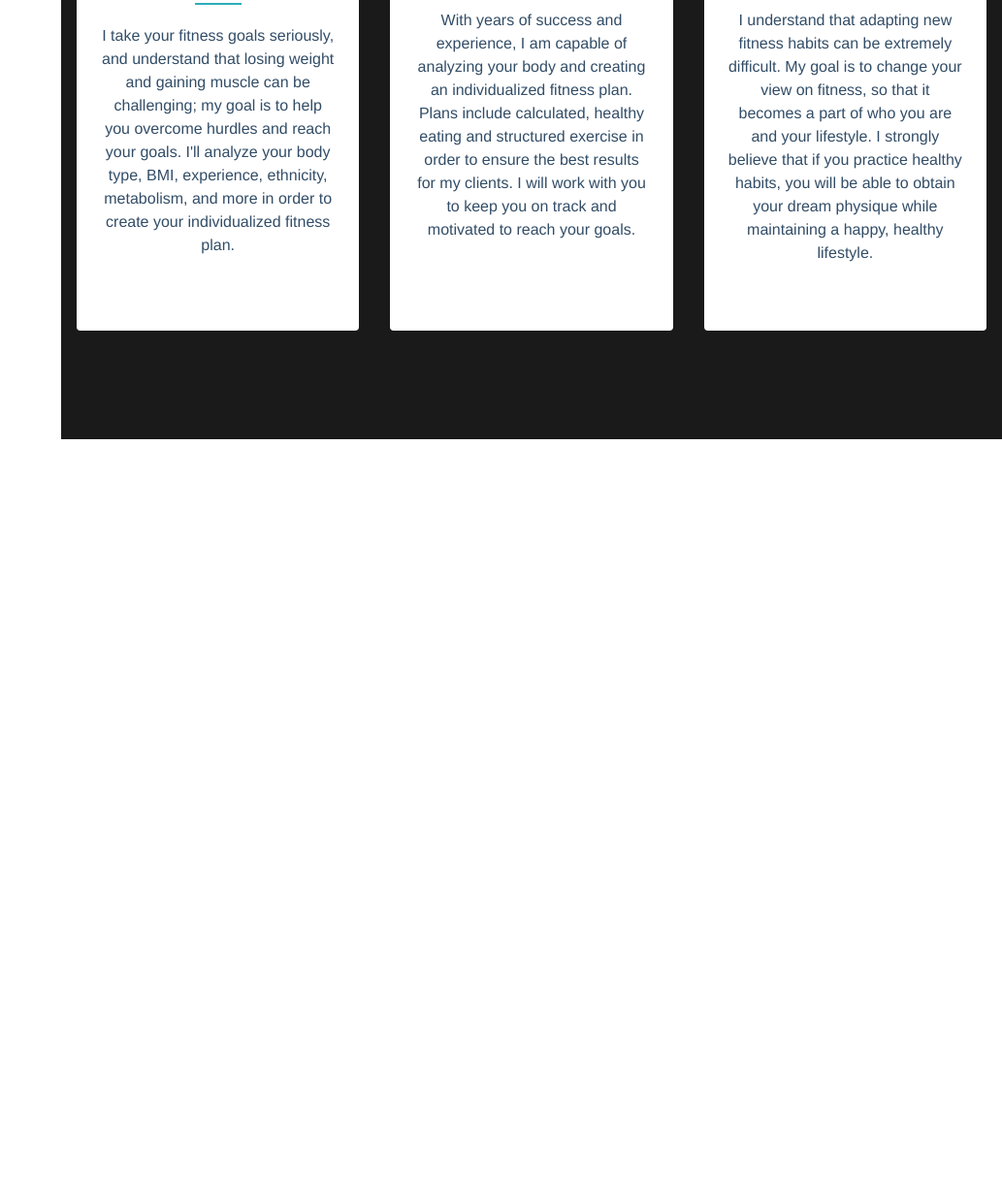
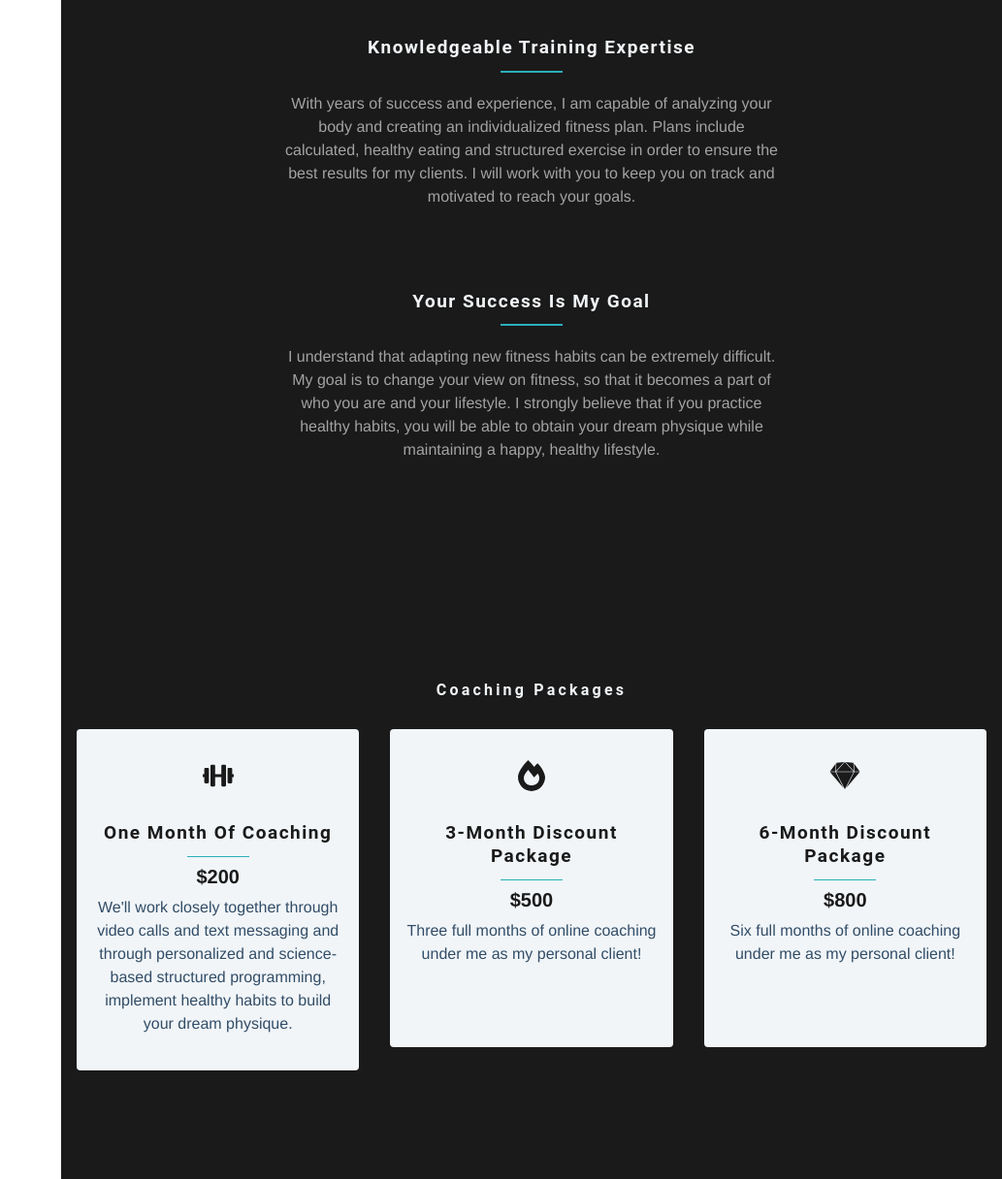
Before and after one commit to RafaelQuarles/pt-site, a Gatsby site: page / in a window 1280 px wide. Shown: the part 1168-2384 px from the top of the page at 97% size, without its empty margins (247-1280 px from the left). Before the commit the page ends 1621 px from the top, so only its background shows below. Built offline with nearby package versions, Linux system fonts and the light colour scheme; Gatsby itself is replaced by a stand-in of ours.

Commit message:
programs added

```diff
--- a/gatsby-config.js
+++ b/gatsby-config.js
@@ -1,7 +1,7 @@
 module.exports = {
   siteMetadata: {
-    title: `Gatsby Default Starter`,
-    description: `Kick off your next, great Gatsby project with this default starter. This barebones starter ships with the main Gatsby configuration files you might need.`,
+    title: `Personal Trainer Template Site`,
+    description: `Use this site to help PT's sell their services and cater to the virtual market.`,
     author: `@RafaWebDev`,
   },
   plugins: [
--- a/src/components/Hero.js
+++ b/src/components/Hero.js
@@ -1,6 +1,5 @@
 import React from "react"
 import { Link } from "gatsby"
-import styled from "styled-components"
 
 import { graphql, useStaticQuery } from "gatsby"
 import BackgroundImage from "gatsby-background-image"
@@ -45,11 +44,4 @@ const Hero = () => {
   )
 }
 
-const StyledHero = styled(Hero)`
-  width: 100%;
-  background-position: bottom center;
-  background-repeat: repeat-y;
-  background-size: cover;
-`
-
 export default Hero
--- /dev/null
+++ b/src/components/Programs.js
@@ -0,0 +1,104 @@
+import React from "react"
+import Title from "./Title"
+import { Link } from "gatsby"
+import programs from "../constants/onlineplans"
+import styled, { css } from "styled-components"
+
+const ProgramContainer = styled.div`
+  margin: 0 auto;
+  @media screen and (min-width: 1000px) {
+    display: grid;
+    grid-template-columns: 1fr 1fr 1fr;
+    -webkit-column-gap: 2rem;
+    -moz-column-gap: 2rem;
+    column-gap: 2rem;
+  }
+`
+
+const Program = styled.article`
+  background: var(--clr-grey-10);
+  color: var(--clr-grey-1);
+  padding: 2rem 1rem;
+  margin-bottom: 2rem;
+  min-height: 328px;
+  border-radius: var(--radius);
+  text-align: center;
+  -webkit-transition: var(--transition);
+  transition: var(--transition);
+
+  :hover {
+    background: var(--clr-grey-1);
+    color: var(--clr-primary-9);
+    p {
+      color: var(--clr-primary-9);
+    }
+  }
+
+  @media screen and (min-width: 1000px) {
+    border-radius: var(--radius);
+    padding: 2rem 1rem 1rem 1rem;
+  }
+`
+
+const Underline = styled.div`
+  width: 4rem;
+  height: 0.1rem;
+  margin-bottom: 1.25rem;
+  background: var(--clr-primary-5);
+  margin-left: auto;
+  margin-right: auto;
+  }
+`
+
+const ProgramTitle = styled.h4`
+  font-size: 19px;
+  line-height: 1.25;
+  letter-spacing: 1.5px;
+  font-weight: 700;
+`
+
+const ProgramPrice = styled.p`
+  color: var(--clr-grey-1);
+  font-size: 20px;
+  font-weight: bolder;
+  line-height: 0;
+  overflow-wrap: break-word;
+  -webkit-transition: var(--transition);
+  transition: var(--transition);
+`
+
+const ProgramText = styled.p`
+  font-size: 16px;
+  font-weight: 400;
+  line-height: 1.5;
+  overflow-wrap: break-word;
+  -webkit-transition: var(--transition);
+  transition: var(--transition);
+`
+
+const Programs = () => {
+  return (
+    <section className="section bg-grey">
+      <Title title="Coaching Packages" />
+      <ProgramContainer className="section-center">
+        {programs.map(program => {
+          const { id, link, icon, title, price, text } = program
+
+          return (
+            <Link to={link}>
+              <Program key={id}>
+                {icon}
+                <ProgramTitle>{title}</ProgramTitle>
+                <Underline />
+                <ProgramPrice>${price}</ProgramPrice>
+                <ProgramText>{text}</ProgramText>
+              </Program>
+            </Link>
+          )
+        })}
+      </ProgramContainer>
+    </section>
+  )
+}
+
+export default Programs
--- a/src/components/ServicesOne.js
+++ b/src/components/ServicesOne.js
@@ -1,24 +1,77 @@
 import React from "react"
 import Title from "./Title"
-import services from "../constants/onlineplans"
+import services from "../constants/onlineservices"
+
+import styled, { css } from "styled-components"
+
+const ServiceContainer = styled.div`
+  margin: 0 auto;
+  @media screen and (min-width: 1000px) {
+    max-width: 60%;
+  }
+`
+
+const Service = styled.article`
+  background: var(--clr-grey-1);
+  color: var(--clr-grey-10);
+  padding: 1rem 0rem;
+  margin-bottom: 2rem;
+  border-radius: 0;
+  text-align: center;
+  -webkit-transition: var(--transition);
+  transition: var(--transition);
+
+  @media screen and (min-width: 1000px) {
+    border-radius: var(--radius);
+    padding: 1rem 1.5rem;
+  }
+`
+
+const Underline = styled.div`
+  width: 4rem;
+  height: 0.1rem;
+  margin-bottom: 1.25rem;
+  background: var(--clr-primary-5);
+  margin-left: auto;
+  margin-right: auto;
+  }
+`
+
+const ServiceTitle = styled.h4`
+  font-size: 19px;
+  line-height: 1.25;
+  letter-spacing: 1.5px;
+  font-weight: 700;
+`
+
+const ServiceText = styled.p`
+  color: var(--clr-grey-5);
+  font-size: 16px;
+  font-weight: 400;
+  line-height: 1.5;
+  overflow-wrap: break-word;
+  -webkit-transition: var(--transition);
+  transition: var(--transition);
+`
+
 const ServicesOne = () => {
   return (
     <section className="section bg-grey">
       <Title title="About Program" />
-      <div className="section-center services-center">
+      <ServiceContainer className="section-center">
         {services.map(service => {
           const { id, icon, title, text } = service
 
           return (
-            <article key={id} className="service">
-              {icon}
-              <h4>{title}</h4>
-              <div className="underline"></div>
-              <p>{text}</p>
-            </article>
+            <Service key={id}>
+              {/* {icon} */}
+              <ServiceTitle>{title}</ServiceTitle>
+              <Underline />
+              <ServiceText>{text}</ServiceText>
+            </Service>
           )
         })}
-      </div>
+      </ServiceContainer>
     </section>
   )
 }
--- a/src/components/Title.js
+++ b/src/components/Title.js
@@ -3,8 +3,7 @@ import React from "react"
 const Title = ({ title }) => {
   return (
     <div className="section-title title-white">
-      <h2>{title || "default title"}</h2>
-      <div className="underline"></div>
+      <h4>{title || "default title"}</h4>
     </div>
   )
 }
--- a/src/constants/onlineplans.js
+++ b/src/constants/onlineplans.js
@@ -3,20 +3,26 @@ import { FaDumbbell, FaSketch, FaFireAlt } from "react-icons/fa"
 export default [
   {
     id: 1,
+    link: "/",
     icon: <FaDumbbell className="service-icon" />,
-    title: "Calculated & Customized Programming",
-    text: `I take your fitness goals seriously, and understand that losing weight and gaining muscle can be challenging; my goal is to help you overcome hurdles and reach your goals. I'll analyze your body type, BMI, experience, ethnicity, metabolism, and more in order to create your individualized fitness plan.`,
+    title: "One Month Of Coaching",
+    price: "200",
+    text: `We'll work closely together through video calls and text messaging and through personalized and science-based structured programming, implement healthy habits to build your dream physique.`,
   },
   {
     id: 2,
+    link: "/",
     icon: <FaFireAlt className="service-icon" />,
-    title: "Knowledgeable Training Expertise",
-    text: `With years of success and experience, I am capable of analyzing your body and creating an individualized fitness plan. Plans include calculated, healthy eating and structured exercise in order to ensure the best results for my clients. I will work with you to keep you on track and motivated to reach your goals.`,
+    title: "3-Month Discount Package",
+    price: "500",
+    text: `Three full months of online coaching under me as my personal client!`,
   },
   {
     id: 3,
+    link: "/",
     icon: <FaSketch className="service-icon" />,
-    title: "Your Success is My Goal",
-    text: `I understand that adapting new fitness habits can be extremely difficult. My goal is to change your view on fitness, so that it becomes a part of who you are and your lifestyle. I strongly believe that if you practice healthy habits, you will be able to obtain your dream physique while maintaining a happy, healthy lifestyle. `,
+    title: "6-Month Discount Package",
+    price: "800",
+    text: `Six full months of online coaching under me as my personal client!`,
   },
 ]
--- /dev/null
+++ b/src/constants/onlineservices.js
@@ -0,0 +1,22 @@
+import React from "react"
+import { FaDumbbell, FaSketch, FaFireAlt } from "react-icons/fa"
+export default [
+  {
+    id: 1,
+    icon: <FaDumbbell className="service-icon" />,
+    title: "Calculated & Customized Programming",
+    text: `I take your fitness goals seriously, and understand that losing weight and gaining muscle can be challenging; my goal is to help you overcome hurdles and reach your goals. I'll analyze your body type, BMI, experience, ethnicity, metabolism, and more in order to create your individualized fitness plan.`,
+  },
+  {
+    id: 2,
+    icon: <FaFireAlt className="service-icon" />,
+    title: "Knowledgeable Training Expertise",
+    text: `With years of success and experience, I am capable of analyzing your body and creating an individualized fitness plan. Plans include calculated, healthy eating and structured exercise in order to ensure the best results for my clients. I will work with you to keep you on track and motivated to reach your goals.`,
+  },
+  {
+    id: 3,
+    icon: <FaSketch className="service-icon" />,
+    title: "Your Success is My Goal",
+    text: `I understand that adapting new fitness habits can be extremely difficult. My goal is to change your view on fitness, so that it becomes a part of who you are and your lifestyle. I strongly believe that if you practice healthy habits, you will be able to obtain your dream physique while maintaining a happy, healthy lifestyle. `,
+  },
+]
--- a/src/css/main.css
+++ b/src/css/main.css
@@ -29,7 +29,7 @@ Variables
   --clr-grey-3: hsl(209, 34%, 30%);
   --clr-grey-4: hsl(209, 28%, 39%);
   /* grey used for paragraphs */
-  --clr-grey-5: hsl(210, 22%, 49%);
+  --clr-grey-5: hsl(0, 0%, 64%);
   --clr-grey-8: hsl(210, 31%, 80%);
   --clr-grey-9: hsl(212, 33%, 89%);
   --clr-grey-10: hsl(210, 36%, 96%);
@@ -175,12 +175,8 @@ p {
 .section-center {
   margin: 0 auto;
 }
-@media screen and (min-width: 992px) {
-  .section-center {
-  }
-}
 .section-title {
-  margin-bottom: 4rem;
+  margin-bottom: 2rem;
   text-align: center;
 }
 .bg-grey {
@@ -198,7 +194,7 @@ p {
 }
 .social-link {
   font-size: 1.75rem;
-  color: var(--clr-grey-1);
+  color: var(--clr-grey-10);
   transition: var(--transition);
 }
 .social-link:hover {
@@ -408,7 +404,8 @@ Services
 ===============
 */
 .service {
-  background: var(--clr-white);
+  background: var(--clr-grey-1);
+  color: var(--clr-grey-10);
   padding: 3rem 1.5rem;
   margin-bottom: 2rem;
   border-radius: 0;
@@ -421,12 +418,13 @@ Services
   margin-bottom: 1.5rem;
 }
 .service .underline {
-  width: 3rem;
+  width: 10rem;
   height: 0.12rem;
   -webkit-transition: var(--transition);
   transition: var(--transition);
 }
 .service p {
+  color: var(--clr-grey-10);
   -webkit-transition: var(--transition);
   transition: var(--transition);
 }
--- a/src/pages/index.js
+++ b/src/pages/index.js
@@ -5,12 +5,32 @@
 import Seo from "../components/seo"
 import ServicesOne from "../components/ServicesOne"
 import Hero from "../components/Hero"
+import SocialLinks from "../constants/socialLinks"
+import styled from "styled-components"
+import Programs from "../components/Programs"
+
+const SocialLinksContainer = styled.div`
+  display: grid;
+  background: var(--clr-grey-1);
+  color: var(--clr-grey-10);
+  justify-content: center;
+  text-align: center;
+  padding-top: 3rem;
+  @media screen and (min-width: 1000px) {
+    display: none;
+  }
+`
 
 const IndexPage = () => (
   <Layout>
     <Seo title="Home" />
     <Hero />
+    <SocialLinksContainer>
+      <h4>Social</h4>
+      <SocialLinks />
+    </SocialLinksContainer>
     <ServicesOne />
+    <Programs />
   </Layout>
 )
 
--- a/src/pages/page-2.js
+++ b/src/pages/page-2.js
@@ -7,8 +7,7 @@ import Seo from "../components/seo"
 const SecondPage = () => (
   <Layout>
     <Seo title="Page two" />
-    <h1>Hi from the second page</h1>
-    <p>Welcome to page 2</p>
+    <h1>Client Page can link to instagram account?</h1>
     <Link to="/">Go back to the homepage</Link>
   </Layout>
 )
```
